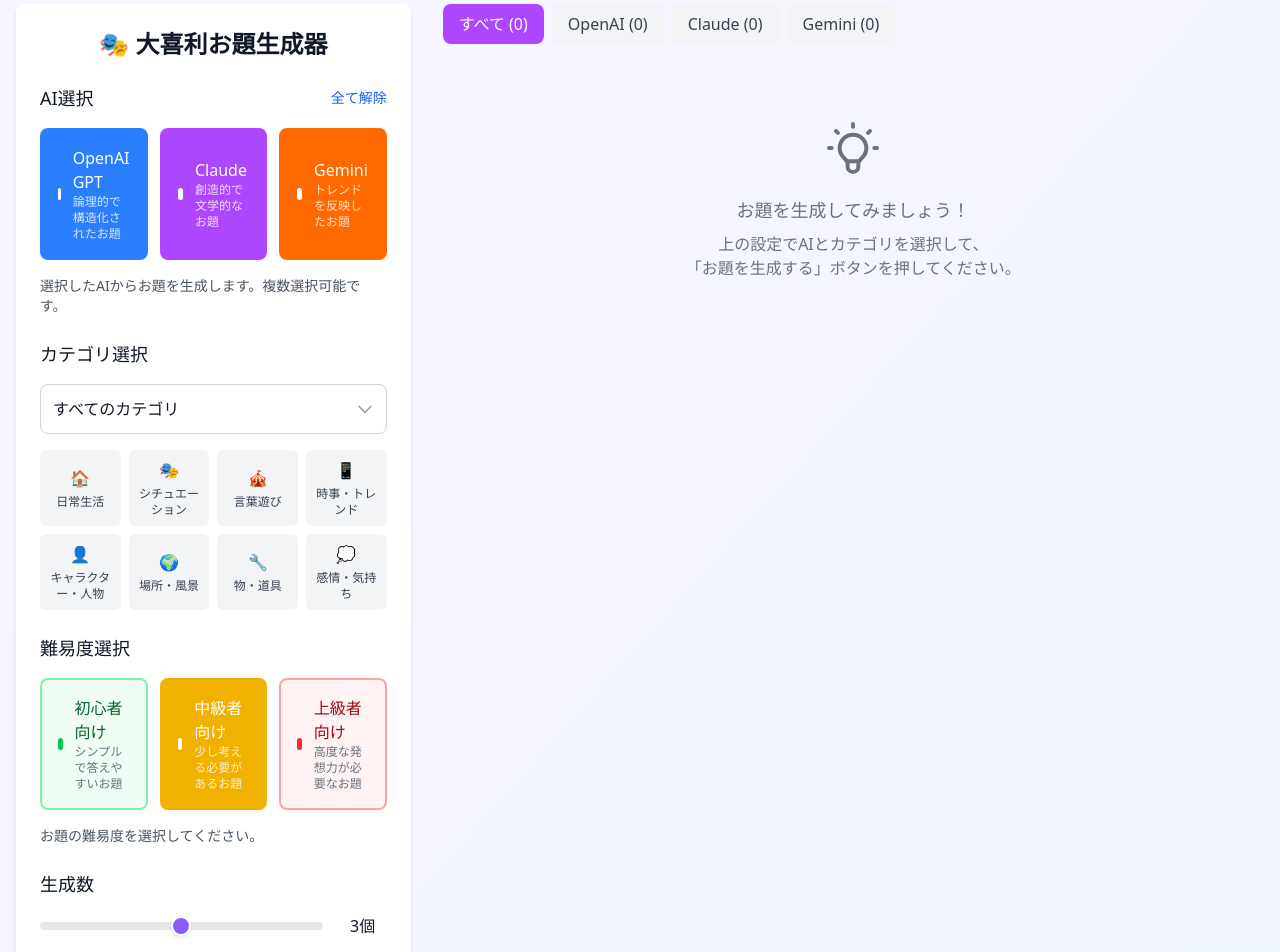
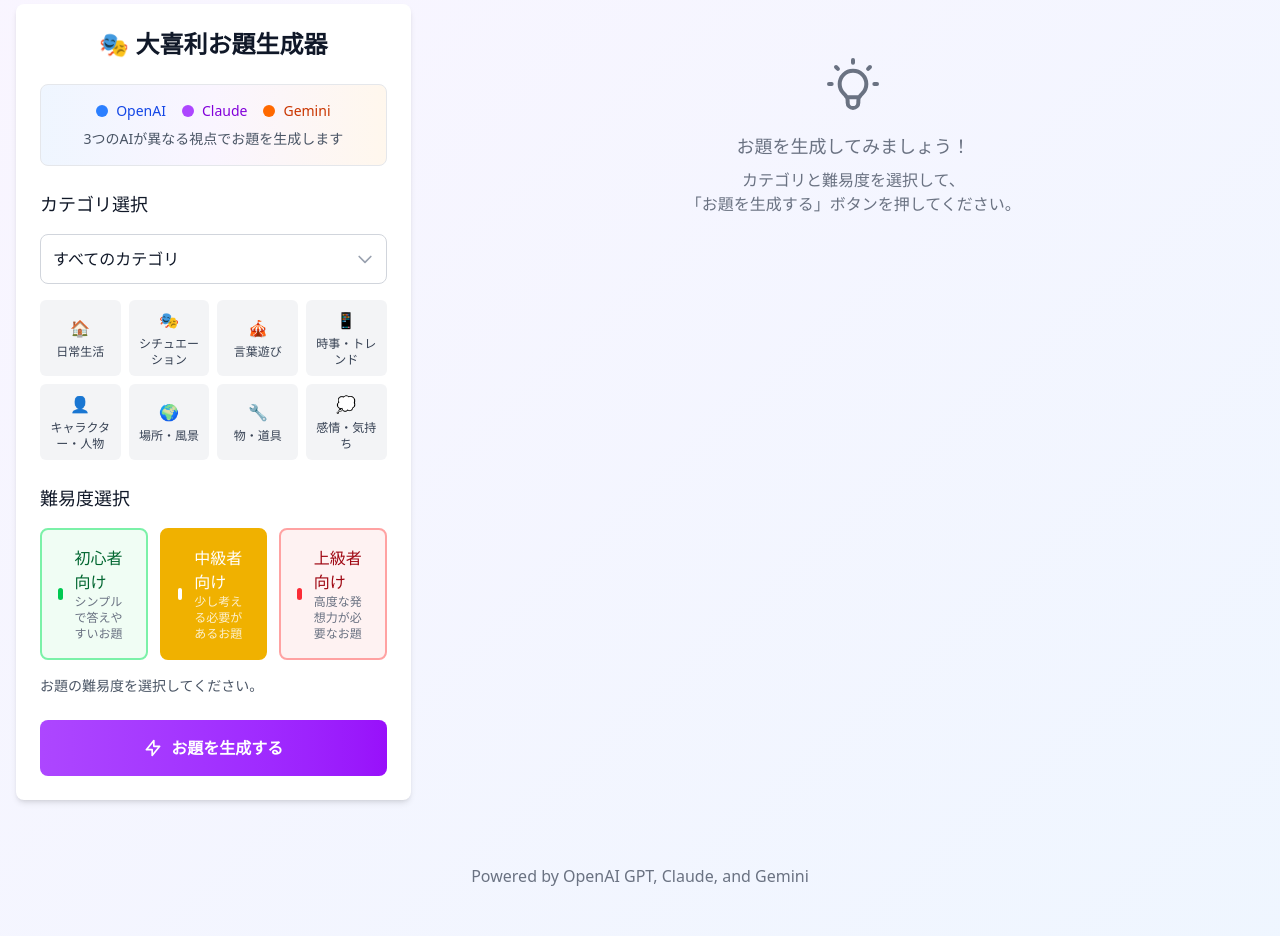
Before and after one commit to tocomi/oogiri-odai-factory, a Next.js app: page / in a window 1280 px wide. Shown: the part 220-1172 px from the top of the page. Built offline with nearby package versions, Linux system fonts and the light colour scheme.

Commit message:
feat: adjust ui

```diff
--- a/src/app/page.tsx
+++ b/src/app/page.tsx
@@ -21,40 +21,7 @@
     setState((prev) => ({ ...prev, isLoading: true, error: null }))
 
     try {
-      if (params.selectedAIs.length === 1) {
-        // 単一AI生成
-        const ai = params.selectedAIs[0]
-        const response = await fetch(`/api/${ai}`, {
-          method: 'POST',
-          headers: { 'Content-Type': 'application/json' },
-          body: JSON.stringify({
-            category: params.category || undefined,
-            difficulty: params.difficulty,
-            count: params.count,
-          }),
-        })
-
-        const result = await response.json()
-
-        if (result.success && result.data) {
-          setState((prev) => ({
-            ...prev,
-            isLoading: false,
-            results: {
-              openai: ai === 'openai' ? result.data.odais : [],
-              claude: ai === 'claude' ? result.data.odais : [],
-              gemini: ai === 'gemini' ? result.data.odais : [],
-            },
-          }))
-        } else {
-          setState((prev) => ({
-            ...prev,
-            isLoading: false,
-            error: result.error || 'お題の生成に失敗しました',
-          }))
-        }
-      } else {
-        // 複数AI生成
+      // 常に全AI生成
       const response = await fetch('/api/generate-all', {
         method: 'POST',
         headers: { 'Content-Type': 'application/json' },
@@ -72,15 +39,9 @@
           ...prev,
           isLoading: false,
           results: {
-              openai: params.selectedAIs.includes('openai')
-                ? result.data.openai
-                : [],
-              claude: params.selectedAIs.includes('claude')
-                ? result.data.claude
-                : [],
-              gemini: params.selectedAIs.includes('gemini')
-                ? result.data.gemini
-                : [],
+            openai: result.data.openai,
+            claude: result.data.claude,
+            gemini: result.data.gemini,
           },
         }))
 
@@ -93,7 +54,6 @@
           isLoading: false,
           error: result.error || 'お題の生成に失敗しました',
         }))
-        }
       }
     } catch (error) {
       console.error('Generation error:', error)
--- a/src/components/ControlPanel.tsx
+++ b/src/components/ControlPanel.tsx
@@ -2,7 +2,6 @@
 
 import { useState } from 'react'
 import type { GenerateParams } from '@/types'
-import AISelector from './AISelector'
 import CategorySelector from './CategorySelector'
 import DifficultySelector from './DifficultySelector'
 
@@ -15,25 +14,16 @@
   onGenerate,
   isLoading,
 }: ControlPanelProps) {
-  const [selectedAIs, setSelectedAIs] = useState<GenerateParams['selectedAIs']>(
-    ['openai', 'claude', 'gemini'],
-  )
   const [category, setCategory] = useState<GenerateParams['category']>('')
   const [difficulty, setDifficulty] =
     useState<GenerateParams['difficulty']>('medium')
-  const [count, setCount] = useState<number>(3)
 
   const handleGenerate = () => {
-    if (selectedAIs.length === 0) {
-      alert('少なくとも1つのAIを選択してください')
-      return
-    }
-
     onGenerate({
-      selectedAIs,
+      selectedAIs: ['openai', 'claude', 'gemini'], // 常に全AI選択
       category,
       difficulty,
-      count,
+      count: 5, // 固定で5個
     })
   }
 
@@ -44,10 +34,29 @@
       </h2>
 
       <div className="space-y-6">
-        <AISelector
-          selectedAIs={selectedAIs}
-          onSelectionChange={setSelectedAIs}
-        />
+        <div className="bg-gradient-to-r from-blue-50 via-purple-50 to-orange-50 rounded-lg p-4 border border-gray-200">
+          <div className="flex items-center justify-center gap-4 mb-2">
+            <div className="flex items-center gap-2">
+              <div className="w-3 h-3 rounded-full bg-blue-500"></div>
+              <span className="text-sm font-medium text-blue-700">OpenAI</span>
+            </div>
+            <div className="flex items-center gap-2">
+              <div className="w-3 h-3 rounded-full bg-purple-500"></div>
+              <span className="text-sm font-medium text-purple-700">
+                Claude
+              </span>
+            </div>
+            <div className="flex items-center gap-2">
+              <div className="w-3 h-3 rounded-full bg-orange-500"></div>
+              <span className="text-sm font-medium text-orange-700">
+                Gemini
+              </span>
+            </div>
+          </div>
+          <p className="text-center text-sm text-gray-600">
+            3つのAIが異なる視点でお題を生成します
+          </p>
+        </div>
 
         <CategorySelector
           selectedCategory={category}
@@ -59,29 +68,9 @@
           onDifficultyChange={setDifficulty}
         />
 
-        <div className="space-y-4">
-          <h3 className="text-lg font-medium text-gray-900">生成数</h3>
-          <div className="flex items-center gap-4">
-            <input
-              type="range"
-              min="1"
-              max="5"
-              value={count}
-              onChange={(e) => setCount(Number(e.target.value))}
-              className="flex-1 h-2 bg-gray-200 rounded-lg appearance-none cursor-pointer slider"
-            />
-            <div className="w-12 text-center font-medium text-gray-900">
-              {count}個
-            </div>
-          </div>
-          <div className="text-sm text-gray-600">
-            各AIから生成するお題の数を選択してください
-          </div>
-        </div>
-
         <button
           onClick={handleGenerate}
-          disabled={isLoading || selectedAIs.length === 0}
+          disabled={isLoading}
           className="w-full py-4 px-6 bg-gradient-to-r from-purple-500 to-purple-600 hover:from-purple-600 hover:to-purple-700 disabled:from-gray-400 disabled:to-gray-500 text-white font-semibold rounded-lg transition-all duration-200 flex items-center justify-center gap-2"
         >
           {isLoading ? (
--- a/src/components/ResultsArea.tsx
+++ b/src/components/ResultsArea.tsx
@@ -1,6 +1,5 @@
 'use client'
 
-import { useState } from 'react'
 import type { AIProvider, OdaiItem } from '@/types'
 import OdaiCard from './OdaiCard'
 
@@ -25,8 +24,6 @@
   onRegenerate,
   onFavorite,
 }: ResultsAreaProps) {
-  const [activeTab, setActiveTab] = useState<'all' | AIProvider>('all')
-
   const totalResults =
     results.openai.length + results.claude.length + results.gemini.length
 
@@ -34,50 +31,90 @@
     return favorites.some((fav) => fav.text === odai && fav.source === source)
   }
 
-  const getTabCount = (tab: 'all' | AIProvider) => {
-    if (tab === 'all') return totalResults
-    return results[tab].length
-  }
-
-  const renderCards = (odais: string[], source: AIProvider) => {
+  const renderAllCards = () => {
+    // ローディング中の表示
     if (isLoading) {
-      return Array.from({ length: 3 }, (_, i) => (
+      return [
+        ...Array.from({ length: 5 }, (_, i) => (
           <OdaiCard
-          key={`loading-${source}-${i}`}
+            key={`loading-openai-${i}`}
             odai=""
-          source={source}
+            source="openai"
             onCopy={() => {}}
             onRegenerate={() => {}}
             onFavorite={() => {}}
             isFavorite={false}
             isLoading={true}
           />
-      ))
+        )),
+        ...Array.from({ length: 5 }, (_, i) => (
+          <OdaiCard
+            key={`loading-claude-${i}`}
+            odai=""
+            source="claude"
+            onCopy={() => {}}
+            onRegenerate={() => {}}
+            onFavorite={() => {}}
+            isFavorite={false}
+            isLoading={true}
+          />
+        )),
+        ...Array.from({ length: 5 }, (_, i) => (
+          <OdaiCard
+            key={`loading-gemini-${i}`}
+            odai=""
+            source="gemini"
+            onCopy={() => {}}
+            onRegenerate={() => {}}
+            onFavorite={() => {}}
+            isFavorite={false}
+            isLoading={true}
+          />
+        )),
+      ]
     }
 
-    return odais.map((odai, index) => (
+    // 全てのお題を統合
+    const allCards = [
+      ...results.openai.map((odai, index) => (
         <OdaiCard
-        key={`${source}-${index}`}
+          key={`openai-${index}`}
           odai={odai}
-        source={source}
+          source="openai"
           onCopy={() => onCopy(odai)}
-        onRegenerate={() => onRegenerate(source, index)}
-        onFavorite={() => onFavorite(odai, source)}
-        isFavorite={isFavorite(odai, source)}
+          onRegenerate={() => onRegenerate('openai', index)}
+          onFavorite={() => onFavorite(odai, 'openai')}
+          isFavorite={isFavorite(odai, 'openai')}
         />
-    ))
-  }
-
-  const renderAllCards = () => {
-    const allCards = [
-      ...renderCards(results.openai, 'openai'),
-      ...renderCards(results.claude, 'claude'),
-      ...renderCards(results.gemini, 'gemini'),
+      )),
+      ...results.claude.map((odai, index) => (
+        <OdaiCard
+          key={`claude-${index}`}
+          odai={odai}
+          source="claude"
+          onCopy={() => onCopy(odai)}
+          onRegenerate={() => onRegenerate('claude', index)}
+          onFavorite={() => onFavorite(odai, 'claude')}
+          isFavorite={isFavorite(odai, 'claude')}
+        />
+      )),
+      ...results.gemini.map((odai, index) => (
+        <OdaiCard
+          key={`gemini-${index}`}
+          odai={odai}
+          source="gemini"
+          onCopy={() => onCopy(odai)}
+          onRegenerate={() => onRegenerate('gemini', index)}
+          onFavorite={() => onFavorite(odai, 'gemini')}
+          isFavorite={isFavorite(odai, 'gemini')}
+        />
+      )),
     ]
 
-    if (allCards.length === 0 && !isLoading) {
-      return (
-        <div className="col-span-full flex flex-col items-center justify-center py-12 text-gray-500">
+    // 空状態の表示
+    if (allCards.length === 0) {
+      return [
+        <div key="empty-state" className="col-span-full flex flex-col items-center justify-center py-12 text-gray-500">
           <svg
             className="w-16 h-16 mb-4"
             fill="none"
@@ -95,12 +132,12 @@
             お題を生成してみましょう！
           </h3>
           <p className="text-center">
-            上の設定でAIとカテゴリを選択して、
+            カテゴリと難易度を選択して、
             <br />
             「お題を生成する」ボタンを押してください。
           </p>
         </div>
-      )
+      ]
     }
 
     return allCards
@@ -108,59 +145,9 @@
 
   return (
     <div className="space-y-6">
-      {/* タブナビゲーション */}
-      <div className="flex flex-wrap gap-2">
-        <button
-          onClick={() => setActiveTab('all')}
-          className={`px-4 py-2 rounded-lg font-medium transition-colors ${
-            activeTab === 'all'
-              ? 'bg-purple-500 text-white'
-              : 'bg-gray-100 text-gray-700 hover:bg-gray-200'
-          }`}
-        >
-          すべて ({getTabCount('all')})
-        </button>
-
-        <button
-          onClick={() => setActiveTab('openai')}
-          className={`px-4 py-2 rounded-lg font-medium transition-colors ${
-            activeTab === 'openai'
-              ? 'bg-blue-500 text-white'
-              : 'bg-gray-100 text-gray-700 hover:bg-gray-200'
-          }`}
-        >
-          OpenAI ({getTabCount('openai')})
-        </button>
-
-        <button
-          onClick={() => setActiveTab('claude')}
-          className={`px-4 py-2 rounded-lg font-medium transition-colors ${
-            activeTab === 'claude'
-              ? 'bg-purple-500 text-white'
-              : 'bg-gray-100 text-gray-700 hover:bg-gray-200'
-          }`}
-        >
-          Claude ({getTabCount('claude')})
-        </button>
-
-        <button
-          onClick={() => setActiveTab('gemini')}
-          className={`px-4 py-2 rounded-lg font-medium transition-colors ${
-            activeTab === 'gemini'
-              ? 'bg-orange-500 text-white'
-              : 'bg-gray-100 text-gray-700 hover:bg-gray-200'
-          }`}
-        >
-          Gemini ({getTabCount('gemini')})
-        </button>
-      </div>
-
       {/* 結果表示エリア */}
       <div className="grid grid-cols-1 md:grid-cols-2 lg:grid-cols-3 gap-6">
-        {activeTab === 'all' && renderAllCards()}
-        {activeTab === 'openai' && renderCards(results.openai, 'openai')}
-        {activeTab === 'claude' && renderCards(results.claude, 'claude')}
-        {activeTab === 'gemini' && renderCards(results.gemini, 'gemini')}
+        {renderAllCards()}
       </div>
 
       {/* 統計情報 */}
```
Lines whose indentation alone changed are shown as unchanged.
